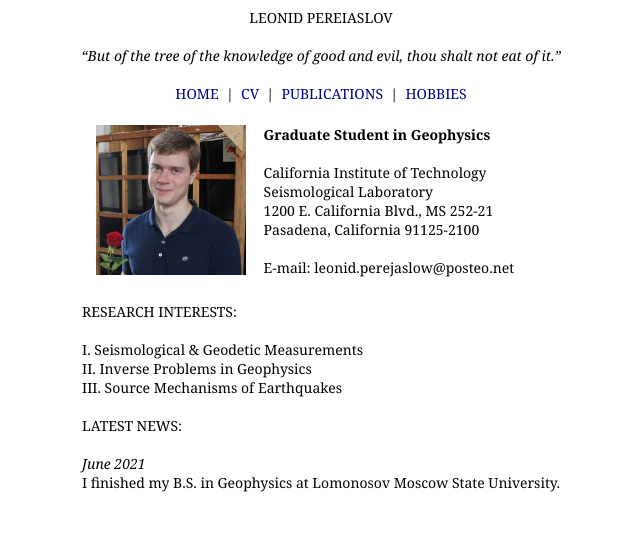
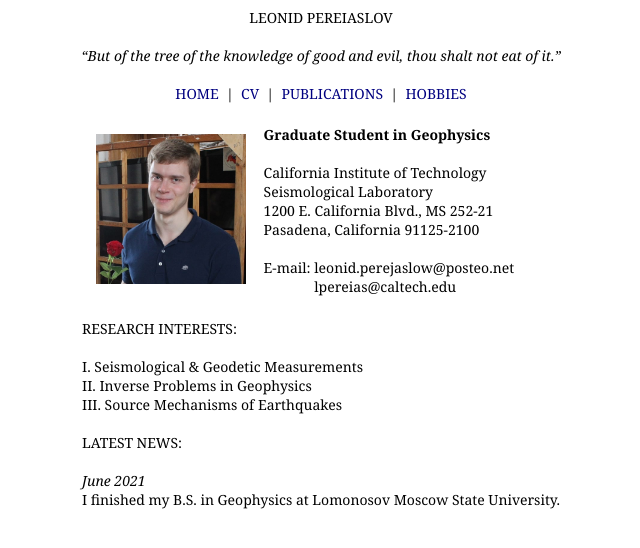
Before and after one commit to darzarrouk/darzarrouk.github.io, a plain HTML site: page index.html in a window 1280 px wide. Shown: the whole page, without its empty margins (319-959 px from the left). Drawn offline with Linux system fonts and the light colour scheme.

Commit message:
Update index.html

```diff
--- a/index.html
+++ b/index.html
@@ -46,6 +46,8 @@
 			<br>
 			<br>
 			E-mail: leonid.perejaslow@posteo.net
+			<br>
+			&emsp;&emsp;&emsp;&nbsp;&nbsp;&hairsp;lpereias@caltech.edu
 			</tr>
 			<tr>
 			<td colspan="2">
```
